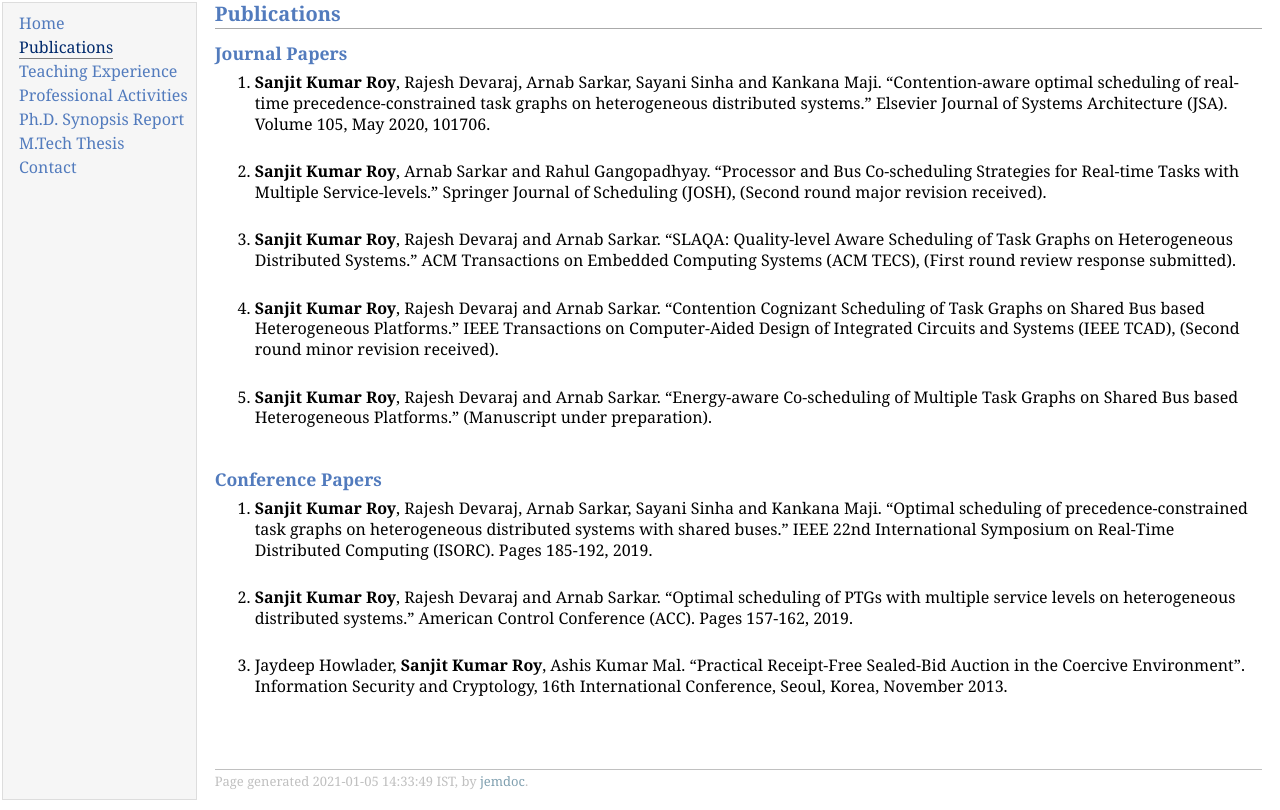
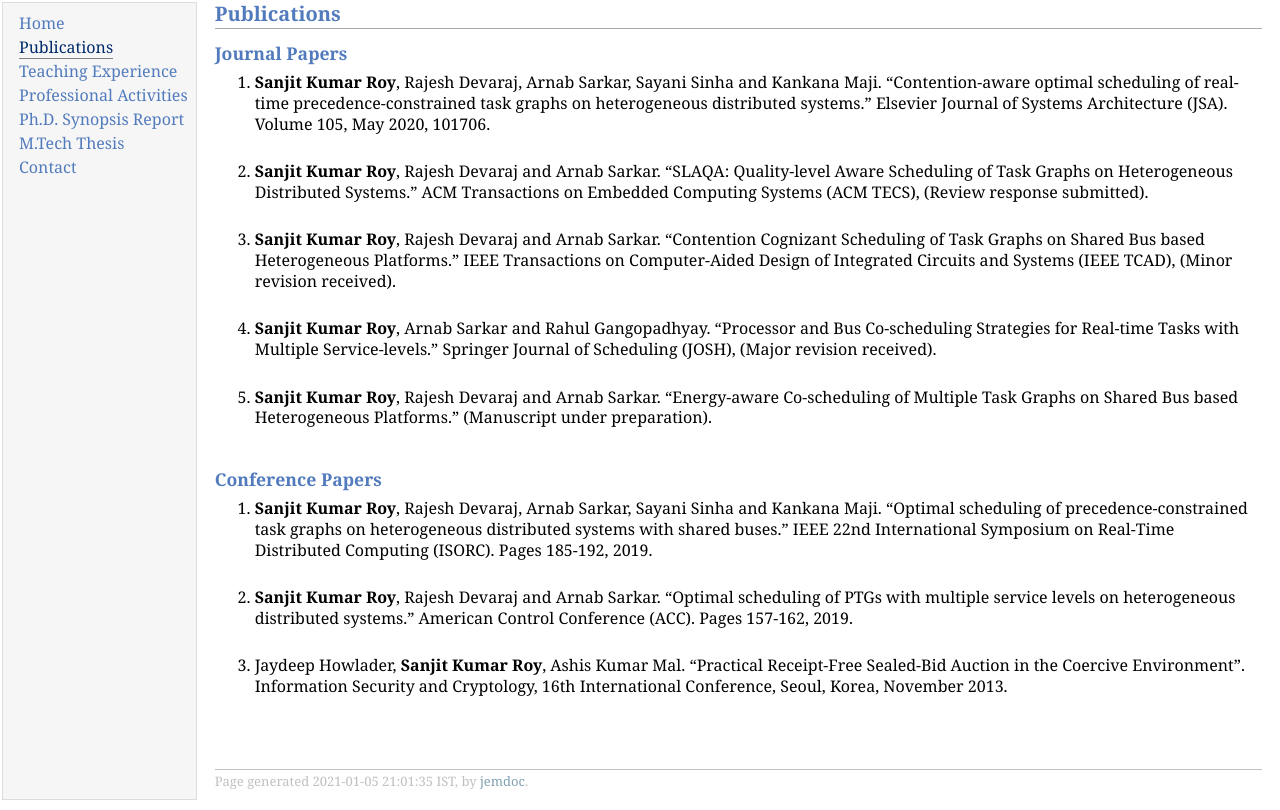
Before and after one commit to SanjitKumarRoy/SanjitKumarRoy.github.io, a plain HTML site: page publication.html in a window 1280 px wide. Drawn offline with Linux system fonts and the light colour scheme.

Commit message:
Publications updated

```diff
--- a/publication.html
+++ b/publication.html
@@ -25,11 +25,11 @@
 <ol>
 <li><p><b>Sanjit Kumar Roy</b>, Rajesh Devaraj, Arnab Sarkar, Sayani Sinha and Kankana Maji. &ldquo;Contention-aware optimal scheduling of real-time precedence-constrained task graphs on heterogeneous distributed systems.&rdquo; Elsevier Journal of Systems Architecture (JSA). Volume 105, May 2020, 101706.<br /><br /></p>
 </li>
-<li><p><b>Sanjit Kumar Roy</b>, Arnab Sarkar and Rahul Gangopadhyay. &ldquo;Processor and Bus Co-scheduling Strategies for Real-time Tasks with Multiple Service-levels.&rdquo; Springer Journal of Scheduling (JOSH), (Second round major revision received).<br /><br /></p>
+<li><p><b>Sanjit Kumar Roy</b>, Rajesh Devaraj and Arnab Sarkar. &ldquo;SLAQA: Quality-level Aware Scheduling of Task Graphs on Heterogeneous Distributed Systems.&rdquo; ACM Transactions on Embedded Computing Systems (ACM TECS), (Review response submitted).<br /><br /></p>
 </li>
-<li><p><b>Sanjit Kumar Roy</b>, Rajesh Devaraj and Arnab Sarkar. &ldquo;SLAQA: Quality-level Aware Scheduling of Task Graphs on Heterogeneous Distributed Systems.&rdquo; ACM Transactions on Embedded Computing Systems (ACM TECS), (First round review response submitted).<br /><br /></p>
+<li><p><b>Sanjit Kumar Roy</b>, Rajesh Devaraj and Arnab Sarkar. &ldquo;Contention Cognizant Scheduling of Task Graphs on Shared Bus based Heterogeneous Platforms.&rdquo; IEEE Transactions on Computer-Aided Design of Integrated Circuits and Systems (IEEE TCAD), (Minor revision received).<br /><br /></p>
 </li>
-<li><p><b>Sanjit Kumar Roy</b>, Rajesh Devaraj and Arnab Sarkar. &ldquo;Contention Cognizant Scheduling of Task Graphs on Shared Bus based Heterogeneous Platforms.&rdquo; IEEE Transactions on Computer-Aided Design of Integrated Circuits and Systems (IEEE TCAD), (Second round minor revision received).<br /><br /></p>
+<li><p><b>Sanjit Kumar Roy</b>, Arnab Sarkar and Rahul Gangopadhyay. &ldquo;Processor and Bus Co-scheduling Strategies for Real-time Tasks with Multiple Service-levels.&rdquo; Springer Journal of Scheduling (JOSH), (Major revision received).<br /><br /></p>
 </li>
 <li><p><b>Sanjit Kumar Roy</b>, Rajesh Devaraj and Arnab Sarkar. &ldquo;Energy-aware Co-scheduling of Multiple Task Graphs on Shared Bus based Heterogeneous Platforms.&rdquo; (Manuscript under preparation).<br /><br /></p>
 </li>
@@ -45,7 +45,7 @@
 </ol>
 <div id="footer">
 <div id="footer-text">
-Page generated 2021-01-05 14:33:49 IST, by <a href="http://jemdoc.jaboc.net/">jemdoc</a>.
+Page generated 2021-01-05 21:01:35 IST, by <a href="http://jemdoc.jaboc.net/">jemdoc</a>.
 </div>
 </div>
 </td>
```
Also changed, not shown: 1 other file.
